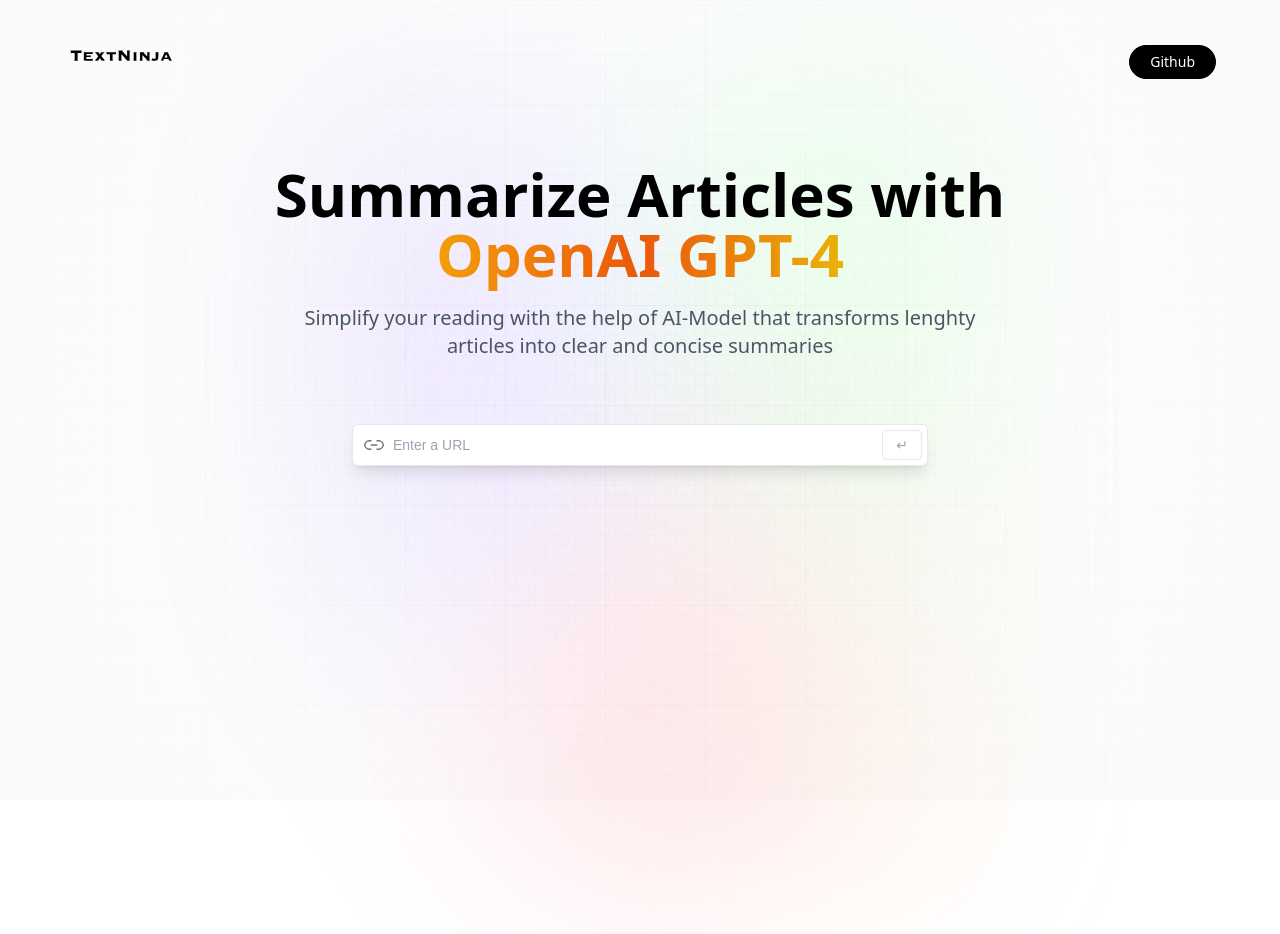
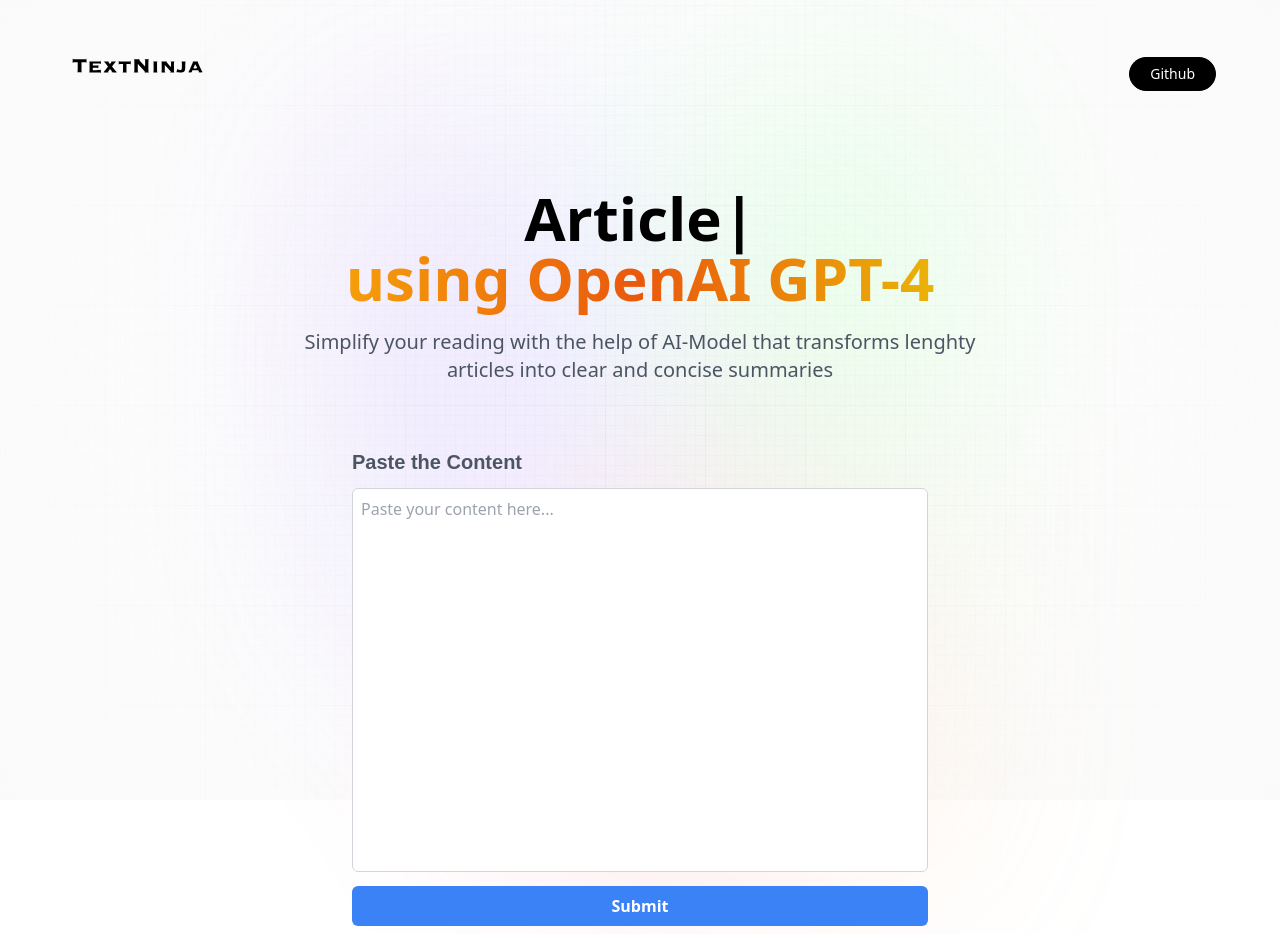
Before and after one commit to RaiYashPramod/TextNinja-Ai-Powered-Tool, a React (Vite) app: page / in a window 1280 px wide. Before the commit the page ends 800 px from the top, so only its background shows below. Built offline with nearby package versions, Linux system fonts and the light colour scheme; a web font is replaced by a local one.

Commit message:
Content-Detection Feature Implemented.

```diff
--- a/package.json
+++ b/package.json
@@ -14,7 +14,8 @@
     "dotenv": "^16.3.1",
     "react": "^18.2.0",
     "react-dom": "^18.2.0",
-    "react-redux": "^8.1.1"
+    "react-redux": "^8.1.1",
+    "typewriter-effect": "^2.20.1"
   },
   "devDependencies": {
     "@types/react": "^18.2.14",
--- a/src/App.jsx
+++ b/src/App.jsx
@@ -1,6 +1,7 @@
 import Hero from "./components/Hero";
 import Summarize from "./components/Summarize";
 import "./App.css";
+import ContentDetectors from "./components/ContentDetectors";
 
 const App = () => {
   return (
@@ -11,7 +12,8 @@
 
       <div className="app">
         <Hero />
-        <Summarize />
+        {/* <Summarize /> */}
+        <ContentDetectors />
       </div>
     </main>
   );
--- /dev/null
+++ b/src/components/ContentDetectors.jsx
@@ -0,0 +1,64 @@
+import React, { useState } from "react";
+import { useLazyGetContentDetectionQuery } from "../services/content";
+
+const ContentDetectors = () => {
+  const [content, setContent] = useState("");
+  const [probability, setProbability] = useState();
+  const [getContentDetection, { error, isFetching }] =
+    useLazyGetContentDetectionQuery();
+
+  const handleSubmit = async (e) => {
+    e.preventDefault();
+
+    const { data: result } = await getContentDetection({
+      contentText: content,
+    });
+
+    setProbability(result);
+  };
+
+  const realProbability = probability?.real_probability;
+  const fakeProbability = probability?.fake_probability;
+
+  const isContentValid = content.length > 10;
+
+  return (
+    <section className="mt-16 w-full max-w-xl">
+      <div className="min-w-fit h-fit flex flex-col gap-3">
+        <h2 className="font-satoshi font-bold text-gray-600 text-xl">
+          Paste the Content
+        </h2>
+        <form action="" onSubmit={handleSubmit}>
+          <textarea
+            id="paragraphInput"
+            className="w-full h-96 resize-none border border-gray-300 rounded-md p-2 focus:outline-none focus:border-blue-500"
+            placeholder="Paste your content here..."
+            value={content}
+            onChange={(e) => setContent(e.target.value)}
+          ></textarea>
+          <button
+            className="my-2 px-4 py-2 w-full bg-blue-500 text-white font-semibold rounded-md hover:bg-blue-600 focus:outline-none focus:bg-blue-600"
+            type="submit"
+            disabled={!isContentValid}
+          >
+            Submit
+          </button>
+        </form>
+      </div>
+      {realProbability !== undefined && (
+        <div>
+          <strong>Real Probability:</strong> {realProbability}
+        </div>
+      )}
+      {fakeProbability !== undefined && (
+        <div>
+          <strong>Fake Probability:</strong> {fakeProbability}
+        </div>
+      )}
+      {error && <div>Error: {error.message}</div>}
+      {isFetching && <div>Loading...</div>}
+    </section>
+  );
+};
+
+export default ContentDetectors;
--- a/src/components/Hero.jsx
+++ b/src/components/Hero.jsx
@@ -1,10 +1,11 @@
+import TypewriterComponent from "typewriter-effect";
 import { TextNinja } from "../assets";
 
 const Hero = () => {
   return (
     <header className="w-full flex justify-center items-center flex-col">
       <nav className="flex justify-between items-center w-full pt-5 mb-10">
-        <img src={TextNinja} alt="logo" className="w-28 object-contain" />
+        <img src={TextNinja} alt="logo" className="w-36 object-contain" />
         <button
           type="button"
           onClick={() => {
@@ -19,11 +20,21 @@
       </nav>
 
       <h1 className="head_text">
-        Summarize Articles with <br className="max-md:hidden" />{" "}
-        <span className="orange_gradient">OpenAI GPT-4</span>
+        <TypewriterComponent
+          options={{
+            strings: ["Article-Summarizer", "Text-Translator", "Para-Phrasing", "Content-Detector", "Text-Extractor", "Code-Generation"],
+            autoStart: true,
+            loop: true,
+          }}
+        />
+        {/* <br className="max-md:hidden" />{" "} */}
+        <span className="orange_gradient">using OpenAI GPT-4</span>
       </h1>
 
-      <h2 className="desc">Simplify your reading with the help of AI-Model that transforms lenghty articles into clear and concise summaries</h2>
+      <h2 className="desc">
+        Simplify your reading with the help of AI-Model that transforms lenghty
+        articles into clear and concise summaries
+      </h2>
     </header>
   );
 };
--- a/src/services/article.js
+++ b/src/services/article.js
@@ -1,8 +1,7 @@
 import { createApi, fetchBaseQuery } from "@reduxjs/toolkit/query/react";
 
-const rapidApiKey = import.meta.env.VITE_RAPID_API_ARTICLE_KEY;
+const rapidApiKey = import.meta.env.VITE_RAPID_API_KEY;
 
-// Define the return type of the `createApi` function
 export const articleApi = createApi({
   baseQuery: fetchBaseQuery({
     baseUrl: "https://article-extractor-and-summarizer.p.rapidapi.com/",
--- /dev/null
+++ b/src/services/content.js
@@ -0,0 +1,24 @@
+import { createApi, fetchBaseQuery } from "@reduxjs/toolkit/query/react";
+
+const rapidApiKey = import.meta.env.VITE_RAPID_API_KEY;
+
+export const contentApi = createApi({
+  baseQuery: fetchBaseQuery({
+    baseUrl: "https://ai-content-detector1.p.rapidapi.com/",
+    prepareHeaders: (headers) => {
+      headers.set("X-RapidAPI-Key", rapidApiKey);
+      headers.set("X-RapidAPI-Host", "ai-content-detector1.p.rapidapi.com");
+
+      return headers;
+    },
+  }),
+  endpoints: (builder) => ({
+    getContentDetection: builder.query({
+      query: (params) => `/?text=${params.contentText}`,
+    }),
+  }),
+  reducerPath: "contentApi",
+});
+
+
+export const { useLazyGetContentDetectionQuery } = contentApi;
--- a/src/services/store.js
+++ b/src/services/store.js
@@ -1,8 +1,13 @@
 import { configureStore } from "@reduxjs/toolkit";
 
 import { articleApi } from "./article.js";
+import { contentApi } from "./content.js";
 
 export const store = configureStore({
-  reducer: { [articleApi.reducerPath]: articleApi.reducer },
-  middleware: (getDefaultMiddleware) => getDefaultMiddleware().concat(articleApi.middleware),
+  reducer: {
+    [articleApi.reducerPath]: articleApi.reducer,
+    [contentApi.reducerPath]: contentApi.reducer,
+  },
+  middleware: (getDefaultMiddleware) =>
+    getDefaultMiddleware().concat(articleApi.middleware, contentApi.middleware),
 });
```
Also changed, not shown: 2 other files (tests, documents, lock files or other folders).
